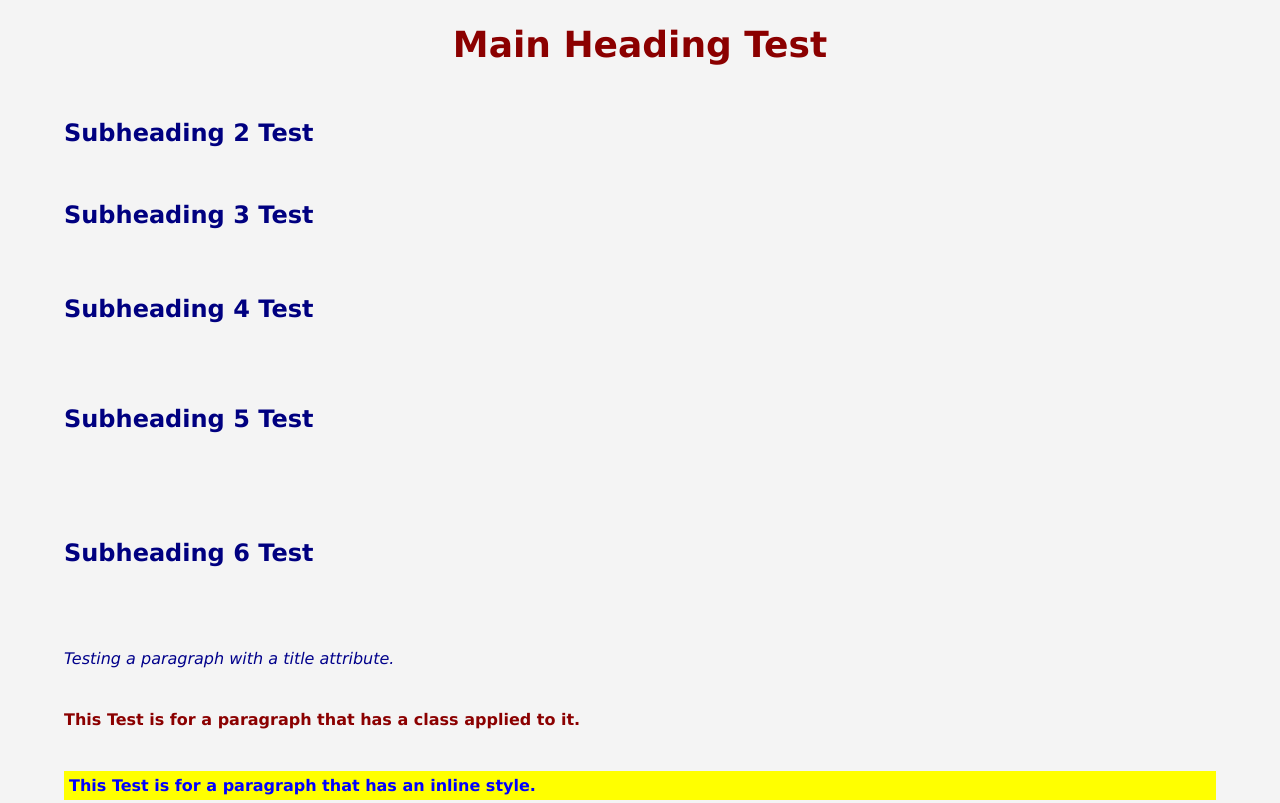
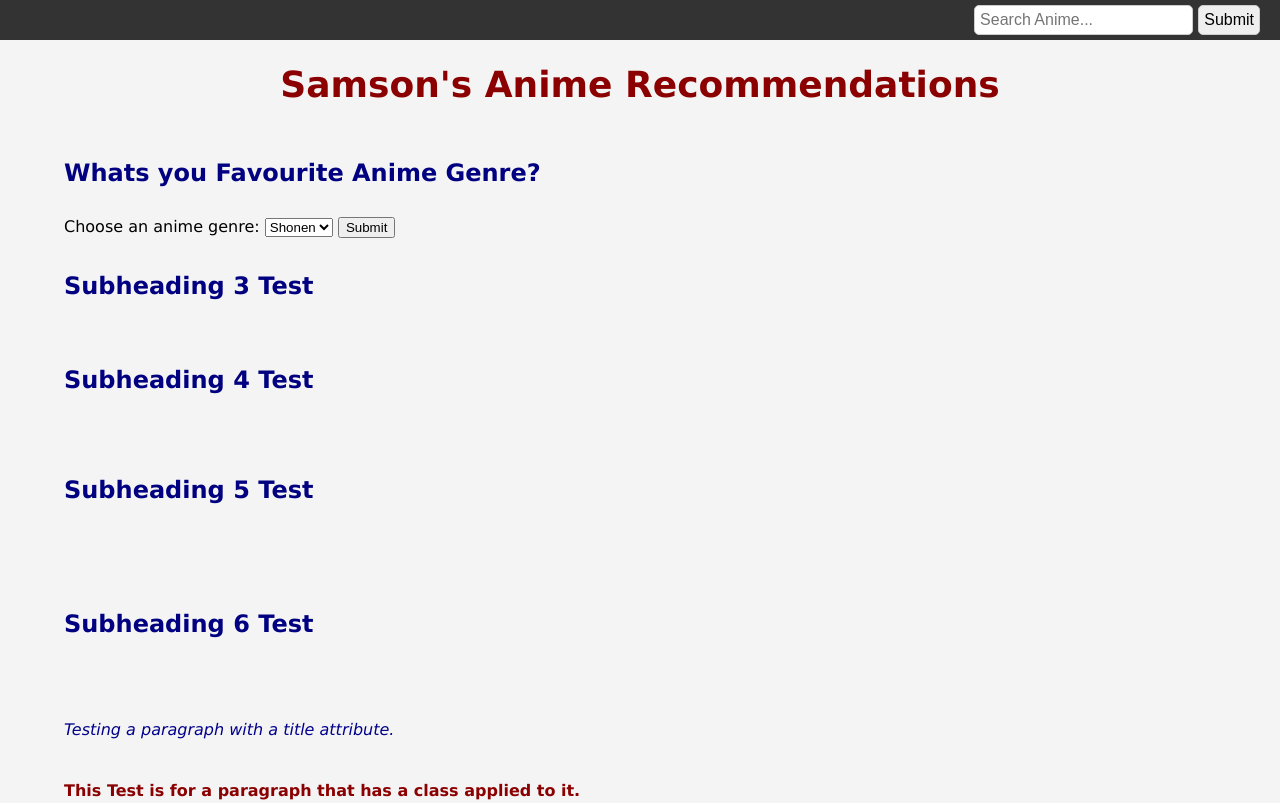
Before and after one commit to SimzFaluyi/MyFirstWebApp, a plain HTML site: page index.html in a window 1280 px wide. Shown: the top 803 px of the page. Drawn offline with Linux system fonts and the light colour scheme.

Commit message:
Add files via upload

```diff
--- a/index.html
+++ b/index.html
@@ -9,10 +9,29 @@
 </head>
 <body>
 
+    <div class="header">
+        <!--Search Bar-->
+        <form class="search-bar">
+            <input type="search" id="anime-search" name="anime-search" placeholder="Search Anime...">
+            <input type="submit" value="Submit">
+        </form>
+    </div>
+
     <div class="container">
         <!--Headings-->
-        <h1 class="main-heading">Main Heading Test</h1>
-        <h2 class="subheading">Subheading 2 Test</h2>
+        <h1 class="main-heading">Samson's Anime Recommendations</h1>
+        <h2 class="subheading">Whats you Favourite Anime Genre?</h2>
+        <form class="anime-genre">
+            <label for="anime-genre">Choose an anime genre:</label>
+            <select id="anime-genre" name="anime-genre">
+                <option value="shonen">Shonen</option>
+                <option value="seinen">Seinen</option>
+                <option value="shojo">Shojo</option>
+                <option value="isekai">Isekai</option>
+                <option value="mecha">Mecha</option>
+            </select>
+            <input type="submit" value="Submit">
+        </form>
         <h3 class="subheading">Subheading 3 Test</h3>
         <h4 class="subheading">Subheading 4 Test</h4>
         <h5 class="subheading">Subheading 5 Test</h5>
--- a/styles.css
+++ b/styles.css
@@ -10,6 +10,30 @@ body {
     width: 90%;
     margin: 0 auto; /* Center the content */
     max-width: 1200px; /* Maximum width for large screens */
+}
+
+.header {
+    display: flex;
+    justify-content: space-between; /* Ensures items spread out */
+    align-items: center;
+    position: relative;
+    padding: 20px;
+    background-color: #333;
+    color: white;
+}
+
+.search-bar {
+    position: absolute;
+    right: 20px;
+    top: 50%;
+    transform: translateY(-50%); /* Centers vertically */
+}
+
+.search-bar input {
+    padding: 5px;
+    font-size: 16px;
+    border: 1px solid #ccc;
+    border-radius: 5px;
 }
 
 a {
@@ -127,6 +151,10 @@ img {
     .list-style {
         list-style-type: square;
     }
+
+    .anime-genre {
+        text-align: center;
+    }
 }
 
 @media screen and (min-width: 769px) {
```
